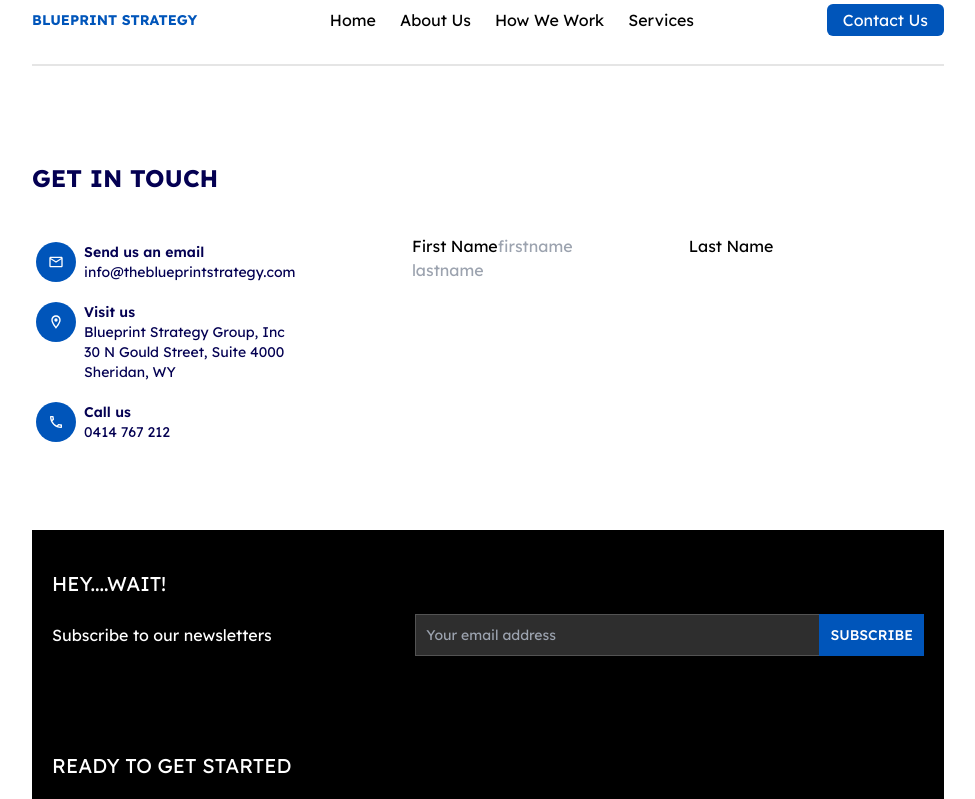
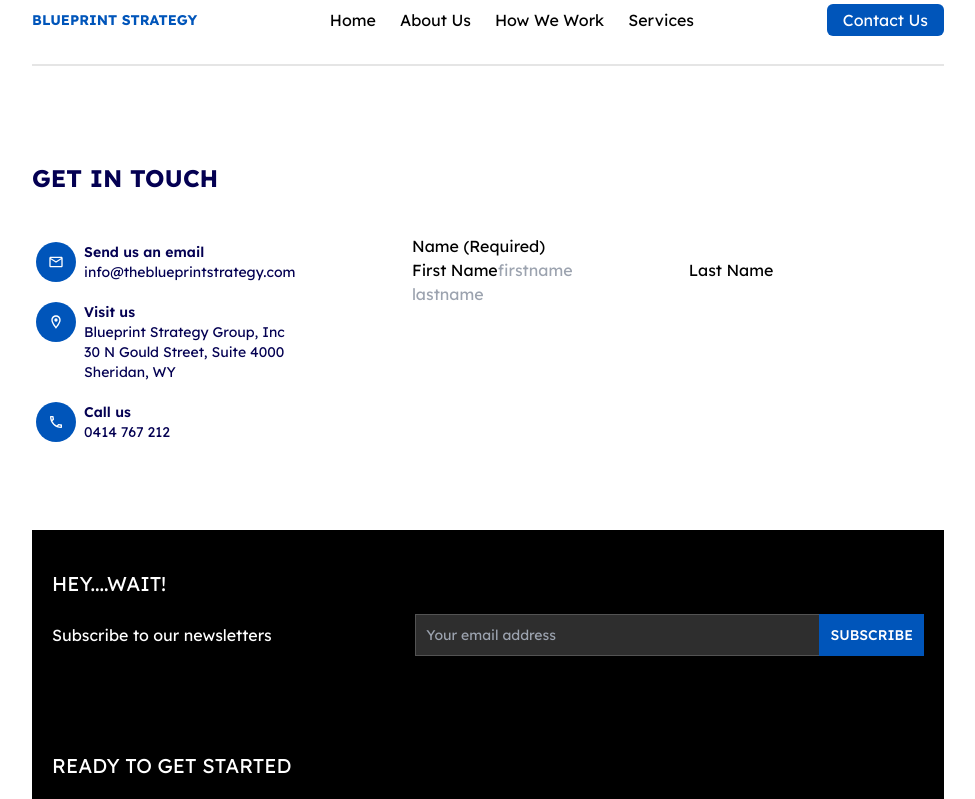
Before and after one commit to EdgarAmpiire/blueprints-web, a React (Create React App) app: page /contact-us in a window 1280 px wide. Shown: the top 799 px of the page, without its empty margins (152-1127 px from the left). Built offline with nearby package versions, Linux system fonts and the light colour scheme; what tw-elements would draw is missing.

Commit message:
contact us - team form

```diff
--- a/src/features/contactUs/components/Form.jsx
+++ b/src/features/contactUs/components/Form.jsx
@@ -73,6 +73,9 @@ export const Form = () => {
             </div>
           </div>
           <div className="w-7/12">
+            <div>
+                <h1>Name (Required)</h1>
+            </div>
             <form>
               <div>
                 <label>First Name</label>
```
